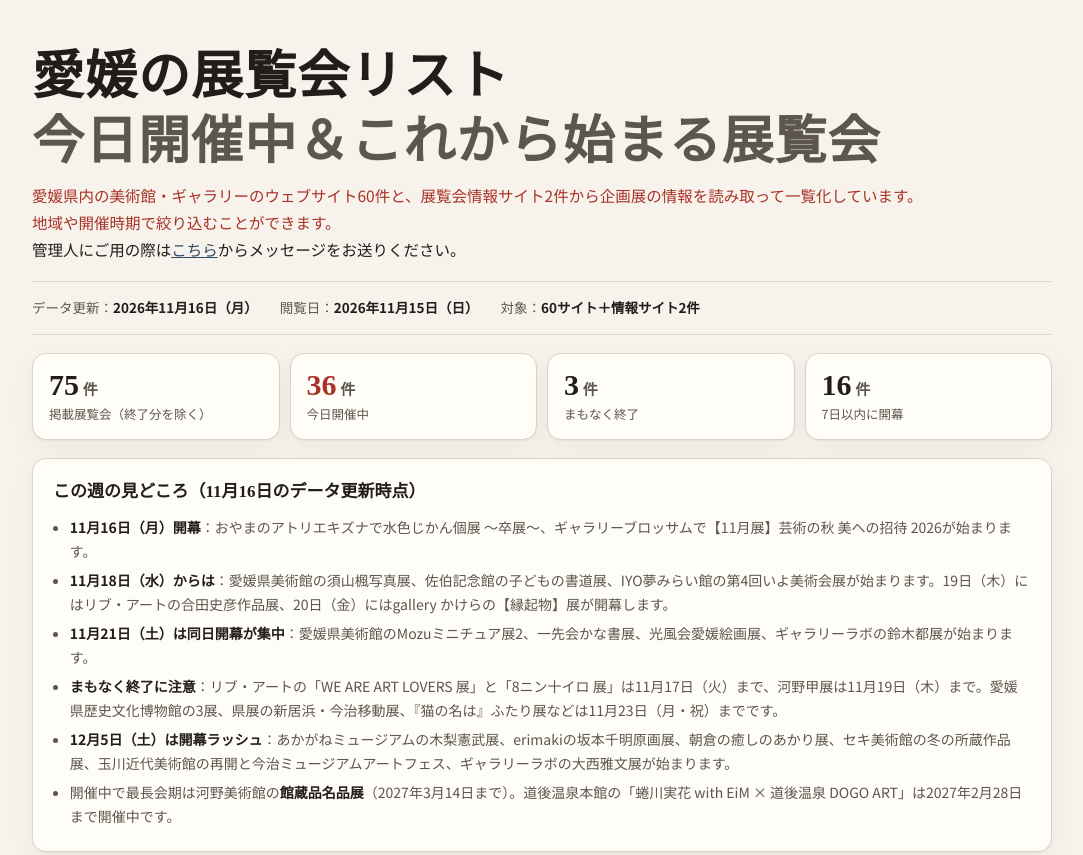
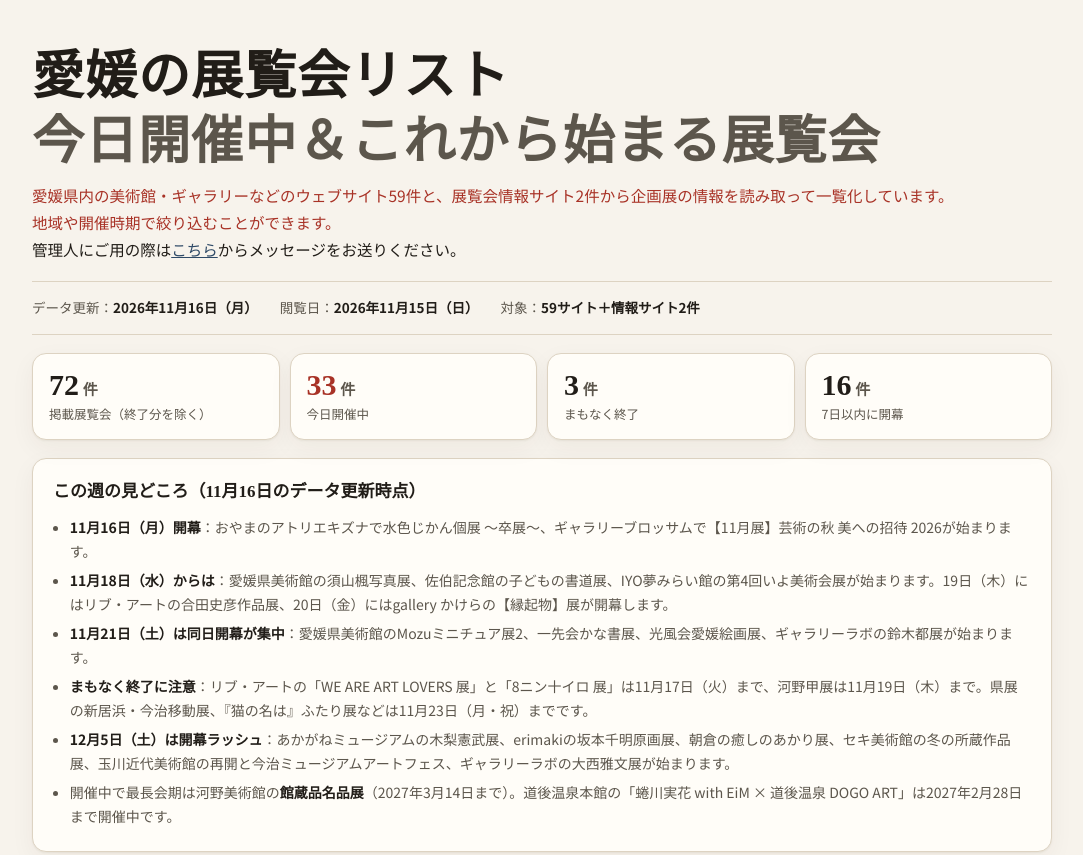
Before and after one commit to kojp/ehime-exhibitions, a plain HTML site: page index.html in a window 1280 px wide. Shown: the top 855 px of the page, without its empty margins (98-1181 px from the left). Drawn offline with Linux system fonts and the light colour scheme.

Commit message:
歴史文化博物館を除外し59件に更新（リード文に「など」追加）

```diff
--- a/index.html
+++ b/index.html
@@ -150,11 +150,11 @@
 
   <header>
     <h1>愛媛の展覧会リスト<br><span class="thin">今日開催中＆これから始まる展覧会</span></h1>
-    <p class="lede">愛媛県内の美術館・ギャラリーのウェブサイト60件と、展覧会情報サイト2件から企画展の情報を読み取って一覧化しています。<br>地域や開催時期で絞り込むことができます。<br><span style="color:var(--ink)">管理人にご用の際は<a href="https://docs.google.com/forms/d/e/1FAIpQLSeu-hs7aPTlfd6j__p7BQxXvLUNnB_FZWspX0e99Ri16iFMUw/viewform" target="_blank" rel="noopener">こちら</a>からメッセージをお送りください。</span></p>
+    <p class="lede">愛媛県内の美術館・ギャラリーなどのウェブサイト59件と、展覧会情報サイト2件から企画展の情報を読み取って一覧化しています。<br>地域や開催時期で絞り込むことができます。<br><span style="color:var(--ink)">管理人にご用の際は<a href="https://docs.google.com/forms/d/e/1FAIpQLSeu-hs7aPTlfd6j__p7BQxXvLUNnB_FZWspX0e99Ri16iFMUw/viewform" target="_blank" rel="noopener">こちら</a>からメッセージをお送りください。</span></p>
     <div class="meta-row">
       <span>データ更新：<b>2026年11月16日（月）</b></span>
       <span>閲覧日：<b id="metaToday">―</b></span>
-      <span>対象：<b>60サイト＋情報サイト2件</b></span>
+      <span>対象：<b>59サイト＋情報サイト2件</b></span>
     </div>
     <div class="stats">
       <div class="stat"><div class="num" id="statTotal">–</div><div class="lbl">掲載展覧会（終了分を除く）</div></div>
@@ -168,7 +168,7 @@
 <li><b>11月16日（月）開幕</b>：おやまのアトリエキズナで水色じかん個展 〜卒展〜、ギャラリーブロッサムで【11月展】芸術の秋 美への招待 2026が始まります。</li>
 <li><b>11月18日（水）からは</b>：愛媛県美術館の須山楓写真展、佐伯記念館の子どもの書道展、IYO夢みらい館の第4回いよ美術会展が始まります。19日（木）にはリブ・アートの合田史彦作品展、20日（金）にはgallery かけらの【縁起物】展が開幕します。</li>
 <li><b>11月21日（土）は同日開幕が集中</b>：愛媛県美術館のMozuミニチュア展2、一先会かな書展、光風会愛媛絵画展、ギャラリーラボの鈴木都展が始まります。</li>
-<li><b>まもなく終了に注意</b>：リブ・アートの「WE ARE ART LOVERS 展」と「8ニン十イロ 展」は11月17日（火）まで、河野甲展は11月19日（木）まで。愛媛県歴史文化博物館の3展、県展の新居浜・今治移動展、『猫の名は』ふたり展などは11月23日（月・祝）までです。</li>
+<li><b>まもなく終了に注意</b>：リブ・アートの「WE ARE ART LOVERS 展」と「8ニン十イロ 展」は11月17日（火）まで、河野甲展は11月19日（木）まで。県展の新居浜・今治移動展、『猫の名は』ふたり展などは11月23日（月・祝）までです。</li>
 <li><b>12月5日（土）は開幕ラッシュ</b>：あかがねミュージアムの木梨憲武展、erimakiの坂本千明原画展、朝倉の癒しのあかり展、セキ美術館の冬の所蔵作品展、玉川近代美術館の再開と今治ミュージアムアートフェス、ギャラリーラボの大西雅文展が始まります。</li>
 <li>開催中で最長会期は河野美術館の<b>館蔵品名品展</b>（2027年3月14日まで）。道後温泉本館の「蜷川実花 with EiM × 道後温泉 DOGO ART」は2027年2月28日まで開催中です。</li>
 </ul>
@@ -263,9 +263,6 @@ var DATA = [
 {s:"2026-09-12",e:"2026-12-06",t:"2026年度自主企画展「コレクションは繁茂する」",v:"町立久万美術館",c:"久万高原町",a:"中予",p:"2026年9月12日（土）～12月6日（日）",d:"319点の「井部コレクション」から始まり約1,200点に増えた同館コレクションの歩みを、岸田劉生ら出品作とともにたどる自主企画展。",u:"https://www.kumakogen.jp/site/muse/26909.html"},
 {s:"2026-09-12",e:"2026-11-23",t:"小田久義×拓也 二人展",v:"風の博物館・歌麿館",c:"大洲市",a:"南予",p:"2026年9月12日（土）～11月23日（月・祝）",d:"愛媛の彫刻界を牽引してきた小田久義と子息・拓也、親子二代の彫刻家による二人展。入場無料。",u:"http://www.kazehaku.jp/?cat=7"},
 {s:"2026-09-12",e:"2026-11-29",t:"秋の所蔵作品展「文化勲章・文化功労者 ―栄誉に輝いた画家たち―」",v:"セキ美術館",c:"松山市",a:"中予",p:"2026年9月12日（土）～11月29日（日）",d:"横山大観、上村松園、東山魁夷、平山郁夫ら文化勲章・文化功労者の日本画・洋画の所蔵品展。",u:"http://art.seki.co.jp/contents/exhibit"},
-{s:"2026-09-19",e:"2026-11-23",t:"テーマ展「馬 人と暮らしてきた動物」",v:"愛媛県歴史文化博物館",c:"西予市",a:"南予",p:"2026年9月19日（土）～11月23日（月・祝）",d:"日本在来馬「野間馬」の愛媛県指定天然記念物指定を記念し、古墳の副葬品や骨、絵巻、民具、写真などから馬と人の関わりを紹介。",u:"http://www.i-rekihaku.jp/exhibition/special/2026/0919_3/"},
-{s:"2026-09-19",e:"2026-11-23",t:"テーマ展「鳥になって、お城へ ―吉田初三郎とめぐる空の旅―」",v:"愛媛県歴史文化博物館",c:"西予市",a:"南予",p:"2026年9月19日（土）～11月23日（月・祝）",d:"鳥瞰図絵師・吉田初三郎の「初三郎式鳥瞰図」を通して、各地の城や城下町を空から眺める旅を紹介するテーマ展。",u:"http://www.i-rekihaku.jp/exhibition/special/2026/0919_2/"},
-{s:"2026-09-19",e:"2026-11-23",t:"特別展「伊予松山城 城郭・御殿・城下町」",v:"愛媛県歴史文化博物館",c:"西予市",a:"南予",p:"2026年9月19日（土）～11月23日（月・祝）",d:"伊予松山城の城郭・三之丸御殿・城下町を、松山城下図屏風や城下町絵図などの絵図・資料から紹介する特別展。",u:"http://www.i-rekihaku.jp/exhibition/special/2026/0919/"},
 {s:"2026-09-25",e:"2026-12-25",t:"茶道具取り合わせ",v:"愛媛文華館",c:"今治市",a:"東予",p:"2026年9月25日～12月25日",d:"大名物・志野丸壺茶入や南蛮象牙蒔絵茶入れ、硝子水指、古唐津の茶碗など、茶道具の取り合わせを展示する所蔵品展。",u:"https://ehimebunkakan.jp/"},
 {s:"2026-10-03",e:"2026-12-20",t:"幕末期を代表する浮世絵師 芳虎展",v:"風の博物館・歌麿館",c:"大洲市",a:"南予",p:"2026年10月3日（土）～12月20日（日）",d:"歌川芳虎の「武者絵3枚続き」や「横浜絵」などを展示し、幕末から文明開化へ激変する時代を描いた浮世絵の世界を紹介する。",u:"http://www.kazehaku.jp/?cat=7"},
 {s:"2026-10-10",e:"2027-01-11",t:"やなせたかしが見た高畠華宵の世界 ―懐かしき美の追憶―",v:"高畠華宵大正ロマン館",c:"東温市",a:"中予",p:"2026年10月10日（土）～2027年1月11日（月・祝）",d:"「アンパンマン」の作者やなせたかしが幼いころに触れて育った高畠華宵の作品を取り上げ、華宵世界の魅力と、やなせ作品への影響を考える。開館は毎週土・日・祝日のみ。",u:"https://www.kashomuseum.org/blank-14"},
```
